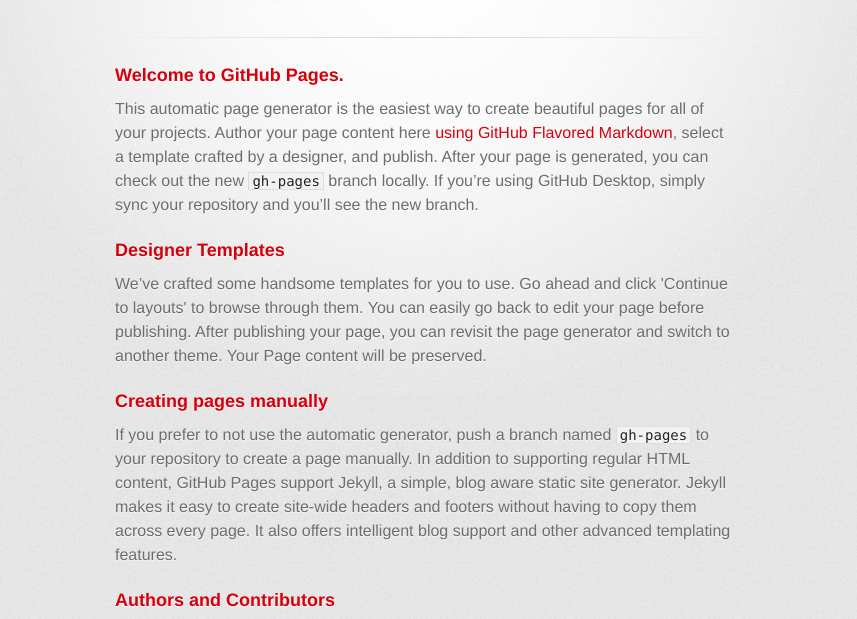
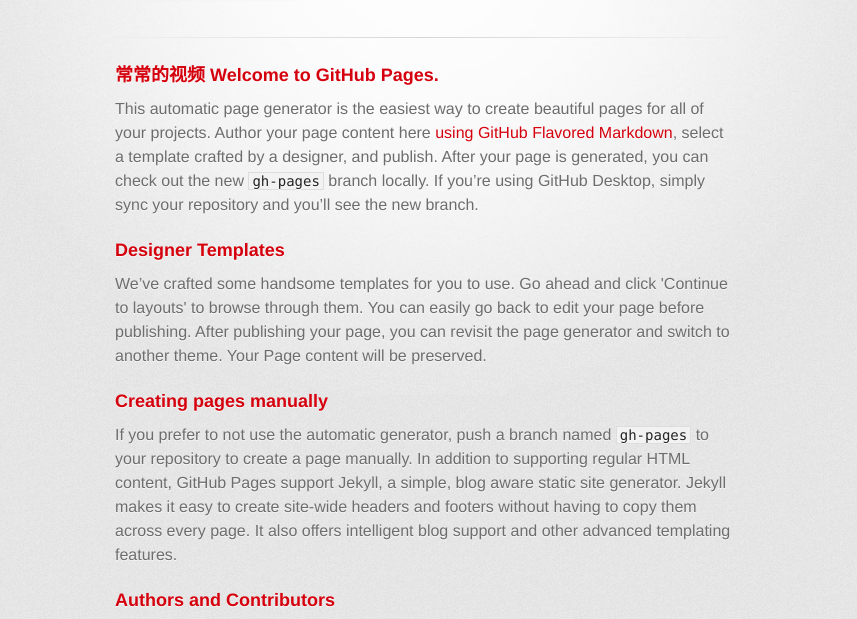
Before and after one commit to cloud007007/imkk2016.github.com, a plain HTML site: page index.html in a window 1280 px wide. Shown: the part 178-797 px from the top of the page, without its empty margins (215-1072 px from the left). Drawn offline with Linux system fonts and the light colour scheme; a web font is replaced by a local one.

Commit message:
Update index.html

```diff
--- a/index.html
+++ b/index.html
@@ -29,7 +29,7 @@
         <hr>
 
         <section id="main_content">
-          <h3>
+          <h3><a href=//http://i.youku.com/i/UNDM3MjkwMTc3Ng==?spm=a2hzp.8244740.0.0 target=_blank>常常的视频</a>
 <a id="welcome-to-github-pages" class="anchor" href="#welcome-to-github-pages" aria-hidden="true"><span aria-hidden="true" class="octicon octicon-link"></span></a>Welcome to GitHub Pages.</h3>
 
 <p>This automatic page generator is the easiest way to create beautiful pages for all of your projects. Author your page content here <a href="https://guides.github.com/features/mastering-markdown/">using GitHub Flavored Markdown</a>, select a template crafted by a designer, and publish. After your page is generated, you can check out the new <code>gh-pages</code> branch locally. If you’re using GitHub Desktop, simply sync your repository and you’ll see the new branch.</p>
```
